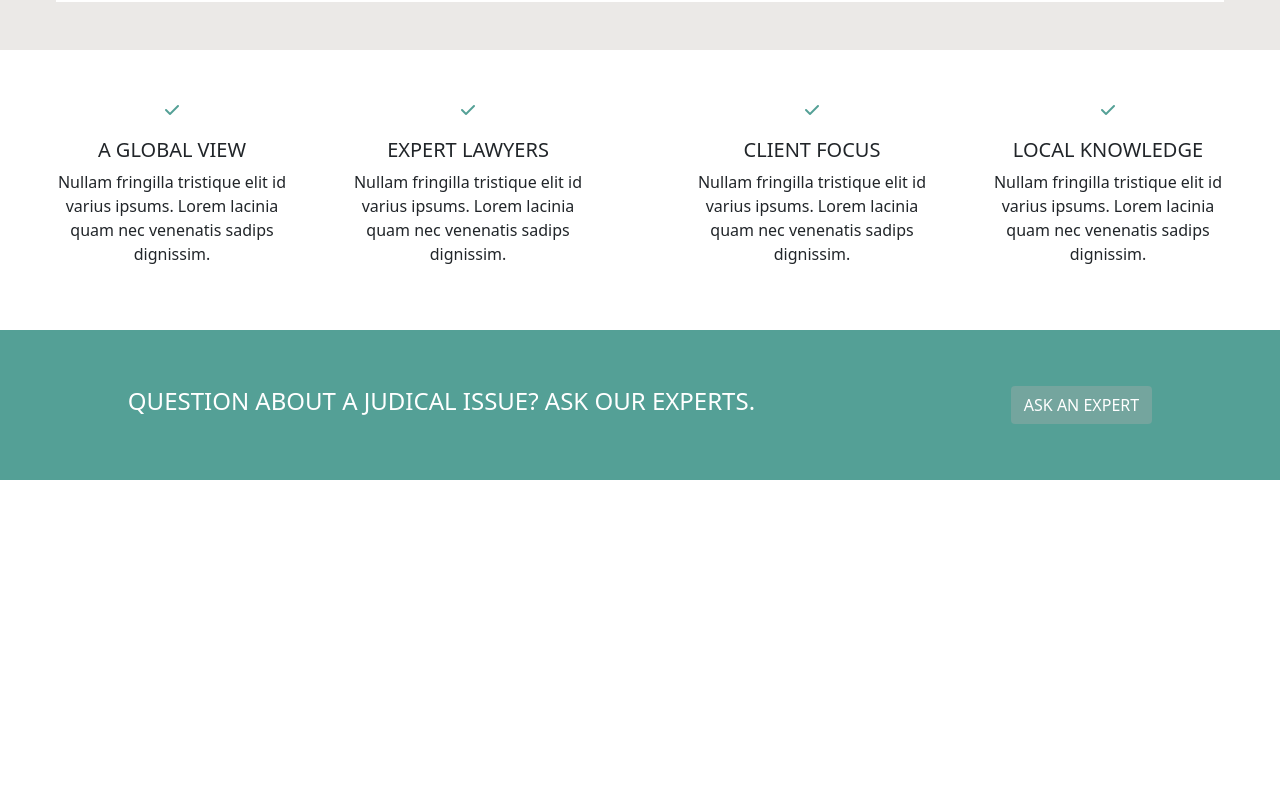
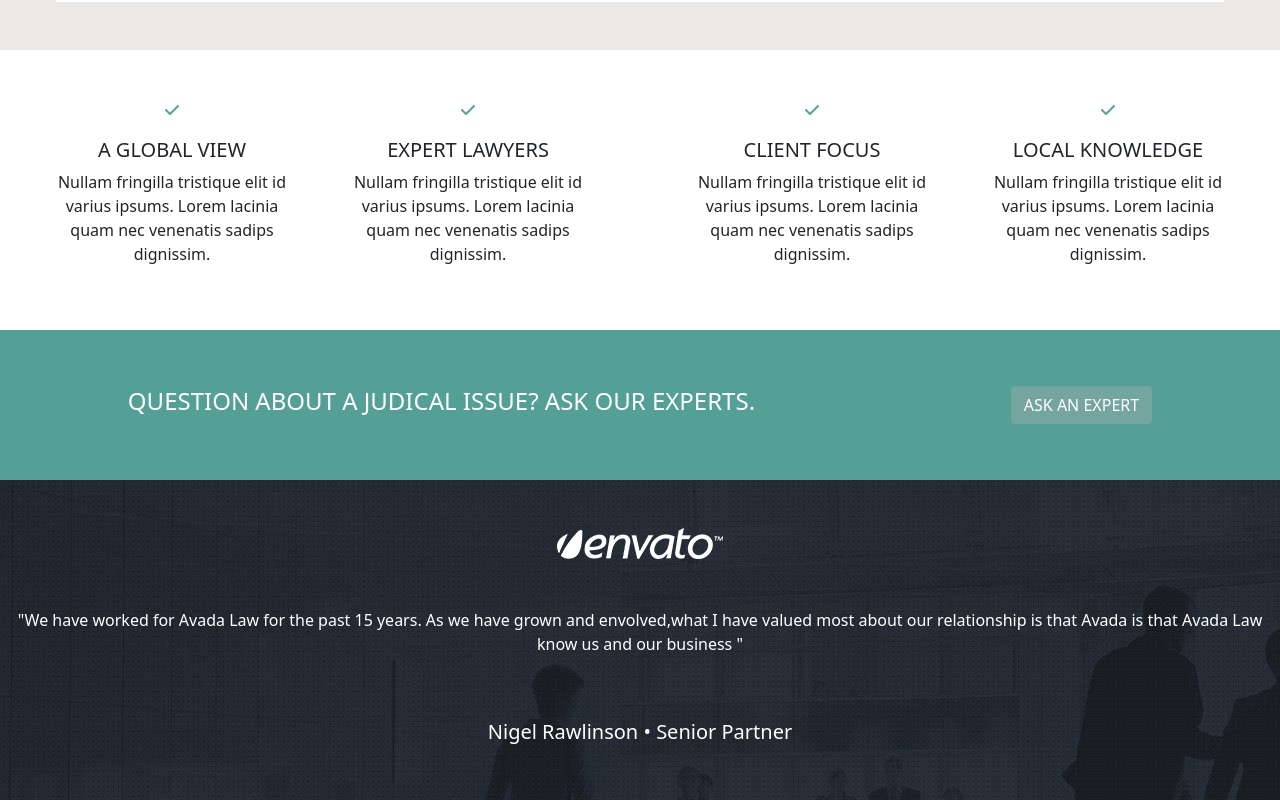
Before and after one commit to AlessandroImpact/proj-html-vuejs, a Vue app: page / in a window 1280 px wide. Shown: the part 767-1567 px from the top of the page. Before the commit the page ends 1247 px from the top, so only its background shows below. Built offline with nearby package versions, Linux system fonts and the light colour scheme.

Commit message:
envato section done

```diff
--- a/src/components/MyMain.vue
+++ b/src/components/MyMain.vue
@@ -4,6 +4,7 @@
     <MissionSection/>
     <FeatureSection/>
     <AskAnExpert/>
+    <EnvatoSection/>
 
 </section>
 
@@ -14,6 +15,7 @@ import AskAnExpert from './partial/AskAnExpert.vue'
 import JumbotronTop from './partial/JumbotronTop.vue'
 import FeatureSection from './partial/FeatureSection.vue'
 import MissionSection from './partial/MissionSection.vue'
+import EnvatoSection from './partial/EnvatoSection.vue'
 
 export default {
     name:'MyMain',
@@ -21,7 +23,8 @@ export default {
         AskAnExpert,
         JumbotronTop,
         FeatureSection,
-        MissionSection
+        MissionSection,
+        EnvatoSection
     }
 
 }
--- /dev/null
+++ b/src/components/partial/EnvatoSection.vue
@@ -0,0 +1,47 @@
+<template>
+
+  <section class="text-center text-white py-5">
+
+          <img src="./images/envato-logo.png" alt=" logo envato">
+
+          <p class="font-italic py-5" >
+              "We have worked for Avada Law for the past 15 years.
+               As we have grown and envolved,what I have valued most
+               about our relationship is that Avada is that Avada Law
+               know us and our business "
+          </p>
+
+        <h5 class="font-weight-bold">Nigel Rawlinson &bull; Senior Partner</h5>
+
+
+
+
+
+  </section>
+
+</template>
+
+<script>
+export default {
+    name: 'EnvatoSection',
+
+
+}
+</script>
+
+<style lang="scss" scoped>
+@import './style/general.scss';
+
+section {
+    background-image: url("./images/showeare-parallax.jpg");
+    min-height: 200px;
+
+}
+
+
+
+
+
+
+
+</style>
```
